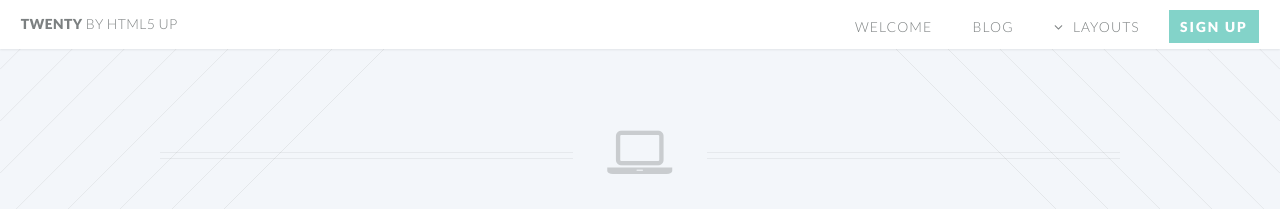
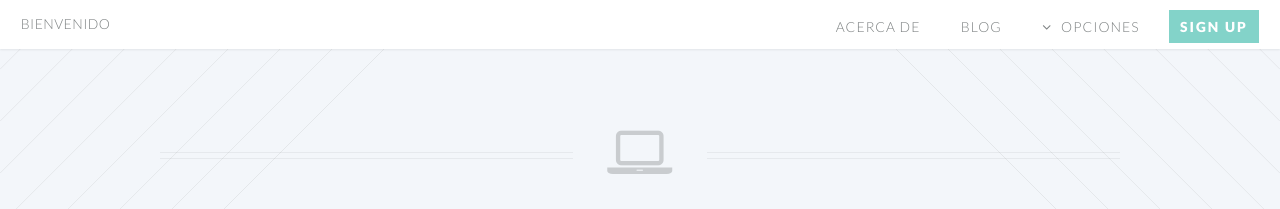
Before and after one commit to Vico2001/Vico2001.github.io, a Jekyll site: the page left-sidebar.html, which Jekyll copies as it is, in a window 1280 px wide. Shown: the top 209 px of the page. Built offline with Jekyll 4.4.1, drawn with Linux system fonts in a browser that asks for light colours.

Commit message:
Update left-sidebar.html

```diff
--- a/left-sidebar.html
+++ b/left-sidebar.html
@@ -31,27 +31,20 @@
 
 		<!-- Header -->
 			<header id="header">
-				<h1 id="logo"><a href="index.html">Twenty <span>by HTML5 UP</span></a></h1>
+				<h1 id="logo"><a href="index.html"> <span>Bienvenido</span></a></h1>
 				<nav id="nav">
 					<ul>
-						<li class="current"><a href="index.html">Welcome</a></li>
-                        <li><a href="/blog.html">Blog</a></li>
+					<li><a href="/left-sidebar.html">Acerca de</a></li>
+                        		    <li><a href="/blog.html">Blog</a></li>
 						<li class="submenu">
-							<a href="">Layouts</a>
+							<a href="">Opciones</a>
 							<ul>
-								<li><a href="left-sidebar.html">Left Sidebar</a></li>
+								<li><a href="left-sidebar2.html">Left Sidebar</a></li>
 								<li><a href="right-sidebar.html">Right Sidebar</a></li>
 								<li><a href="no-sidebar.html">No Sidebar</a></li>
 								<li><a href="contact.html">Contact</a></li>
-								<li class="submenu">
-									<a href="">Submenu</a>
-									<ul>
-										<li><a href="#">Dolore Sed</a></li>
-										<li><a href="#">Consequat</a></li>
-										<li><a href="#">Lorem Magna</a></li>
-										<li><a href="#">Sed Magna</a></li>
-										<li><a href="#">Ipsum Nisl</a></li>
-									</ul>
+
+
 								</li>
 							</ul>
 						</li>
```
